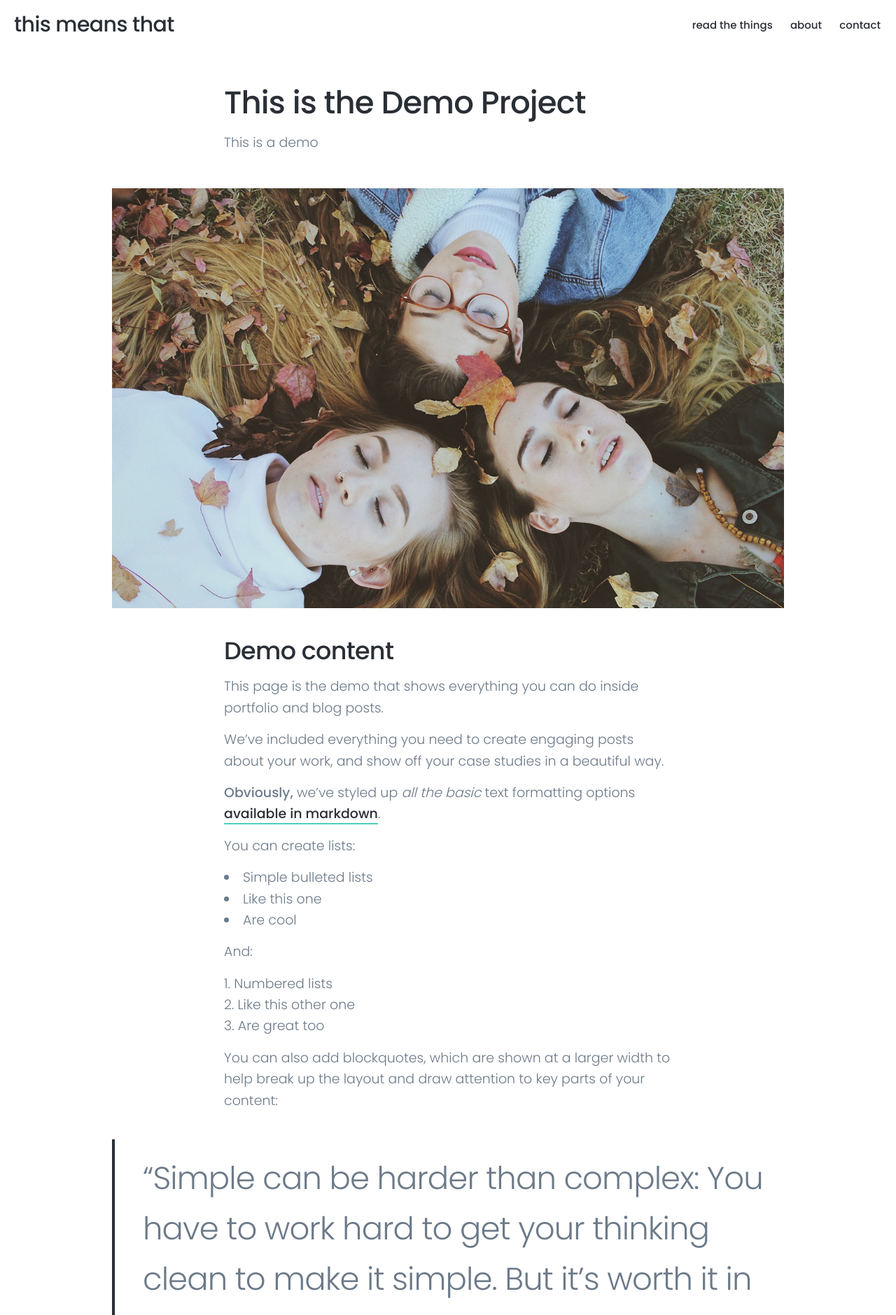
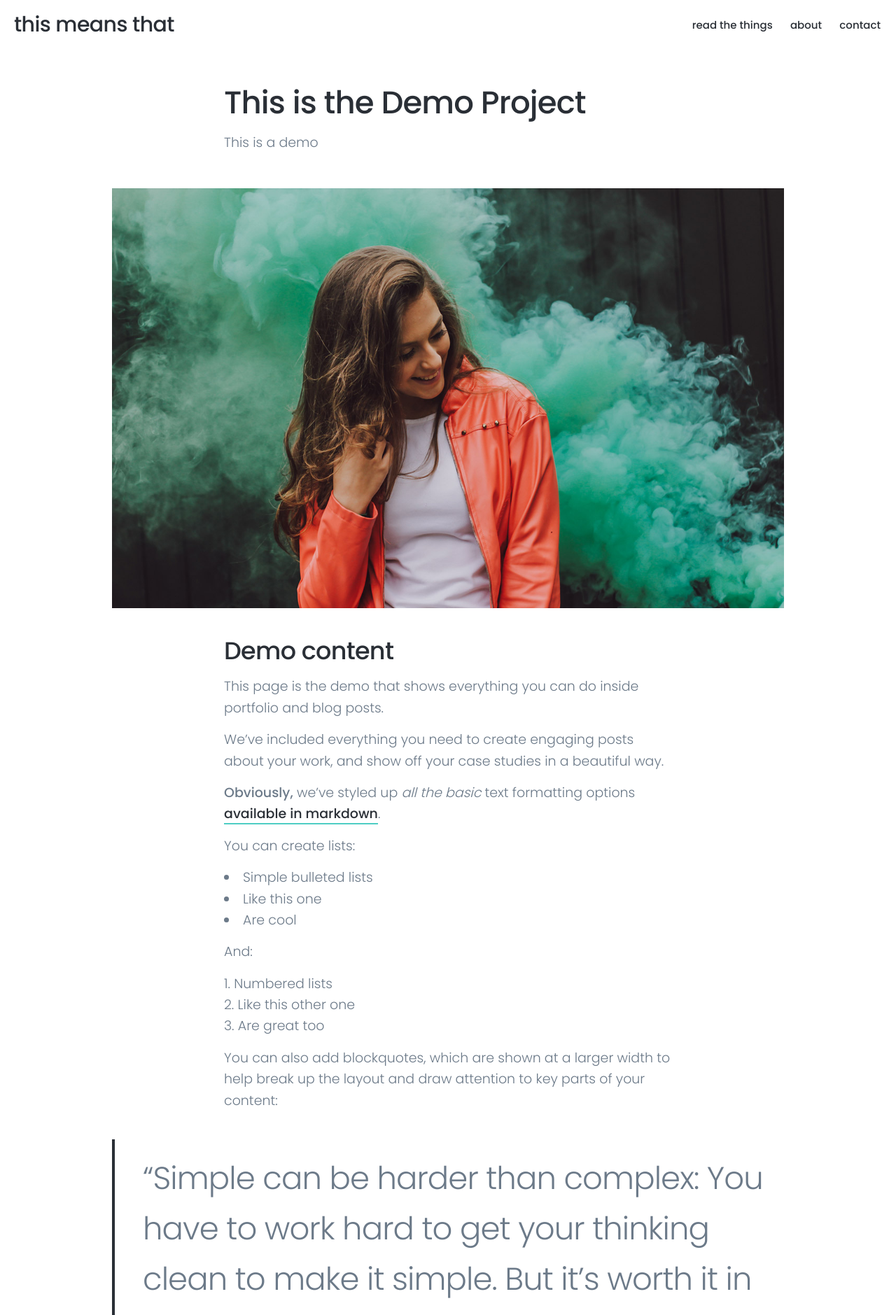
Before and after one commit to thismeansthat/thismeansthat.github.io, a Jekyll site: the page built from _projects/2018-06-30-demo-project.md, in a window 1280 px wide. Shown: the top 1879 px of the page at 70% size. Built offline with Jekyll 4.4.1, drawn with Linux system fonts in a browser that asks for light colours; nearby versions of some CDN libraries.

Commit message:
Revert "Testing demo page"
This reverts commit adaca886a32a12b15cfc7263603bacf2b722d370.

```diff
--- a/_projects/2018-06-30-demo-project.md
+++ b/_projects/2018-06-30-demo-project.md
@@ -6,7 +6,7 @@
 featured_image: '/images/demo/square-05.jpg'
 ---
 
-![](/images/demo/landscape-02.jpg)
+![](/images/demo/landscape-01.jpg)
 
 ## Demo content
 
```
Also changed, not shown: 2 other files.
